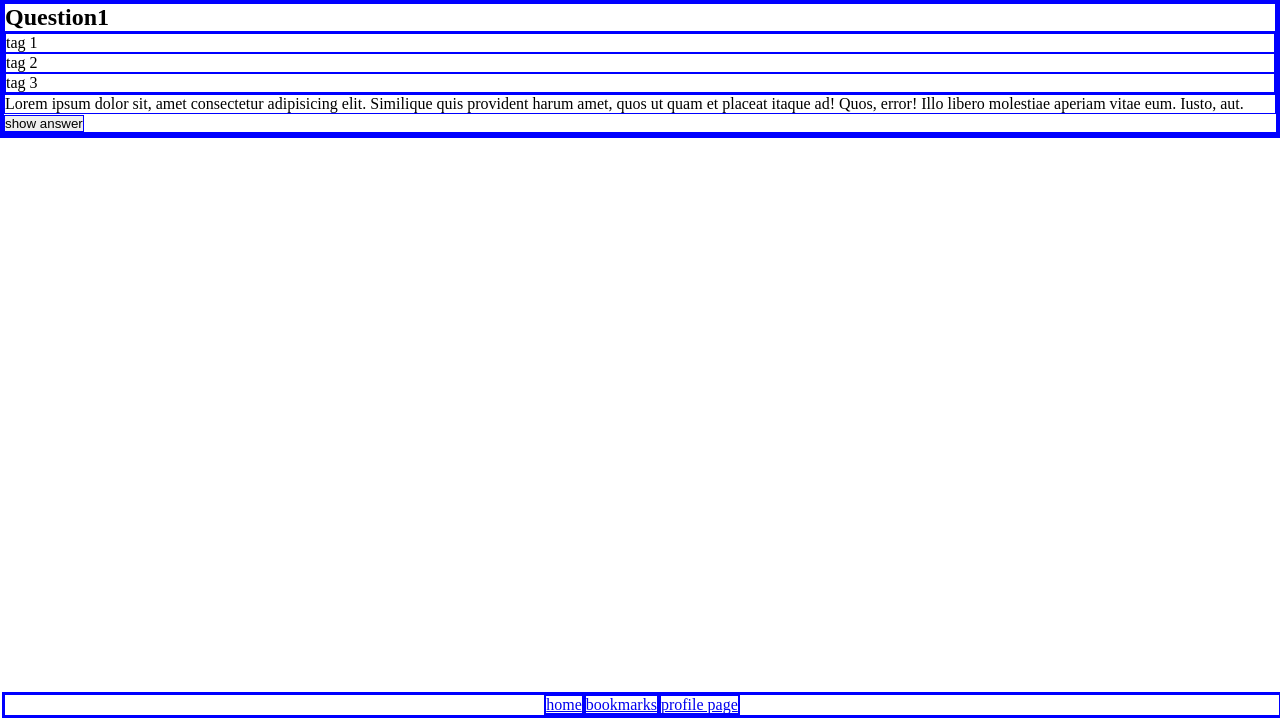
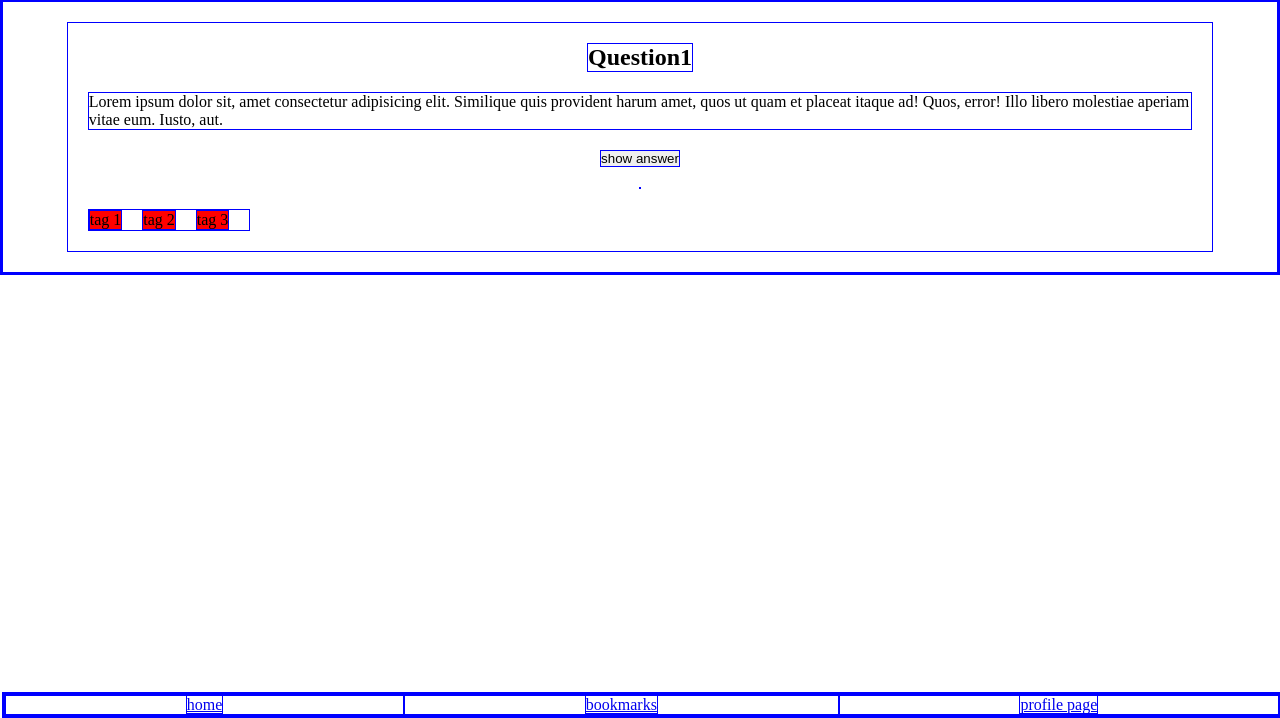
Before and after one commit to Polarchris-Berlin/quiz-app, a plain HTML site: page index.html in a window 1280 px wide. Shown: the part 82-800 px from the top of the page. Drawn offline with Linux system fonts and the light colour scheme.

Commit message:
completed card structure in css

```diff
--- a/components/card.css
+++ b/components/card.css
@@ -0,0 +1,27 @@
+main {
+  display: flex;
+  flex-direction: column;
+  align-items: center;
+}
+
+.question-card {
+  display: flex;
+  flex-direction: column;
+  align-items: center;
+  padding: 20px 20px;
+  gap: 20px;
+  max-width: 90%;
+  margin: 20px 0;
+}
+
+.question-tags {
+  display: flex;
+  list-style: none;
+  order: 4;
+  align-self: flex-start;
+}
+
+.question-tags li {
+  margin: 0 20px 0 0;
+  background-color: red;
+}
--- a/components/navigation.css
+++ b/components/navigation.css
@@ -10,6 +10,8 @@ footer {
   width: 100%;
 }
 
-.footer-navigation {
+.footer-navigation li {
   list-style: none;
+  flex-grow: 1;
+  text-align: center;
 }
--- a/index.html
+++ b/index.html
@@ -18,7 +18,7 @@
     <main>
       <section class="question-card">
         <h2>Question1</h2>
-        <ul>
+        <ul class="question-tags">
           <li>tag 1</li>
           <li>tag 2</li>
           <li>tag 3</li>
```
